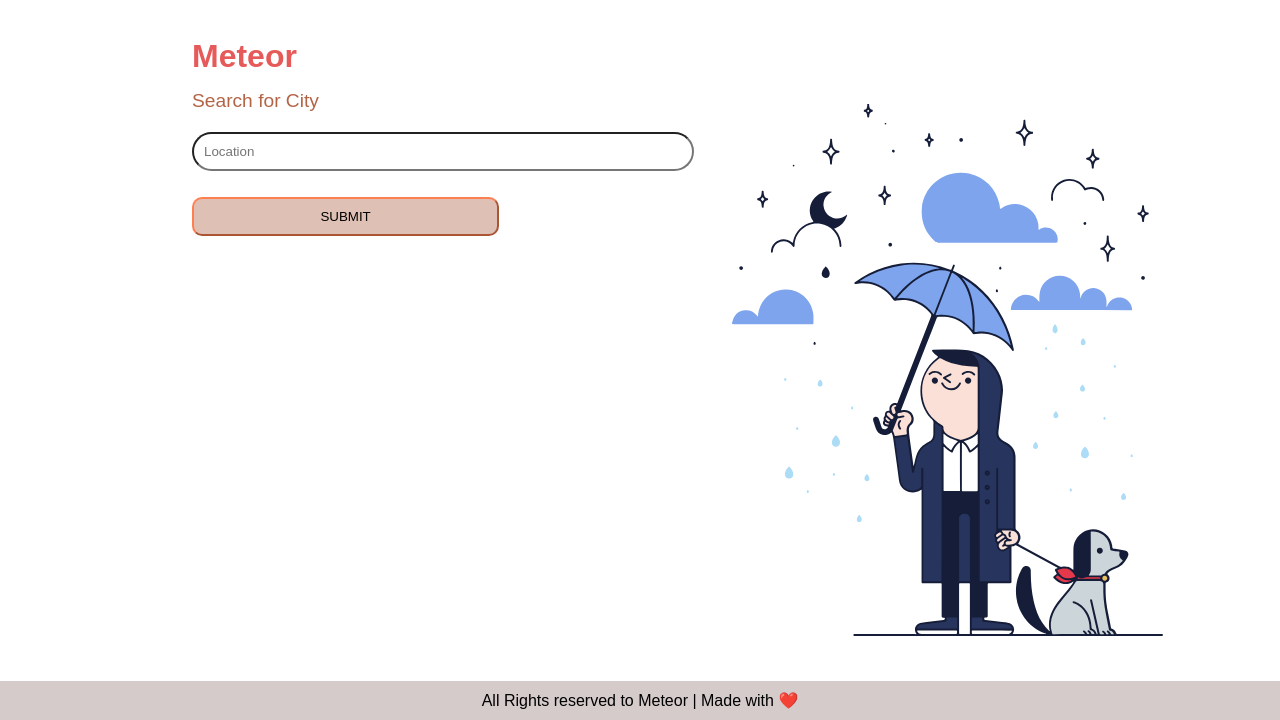
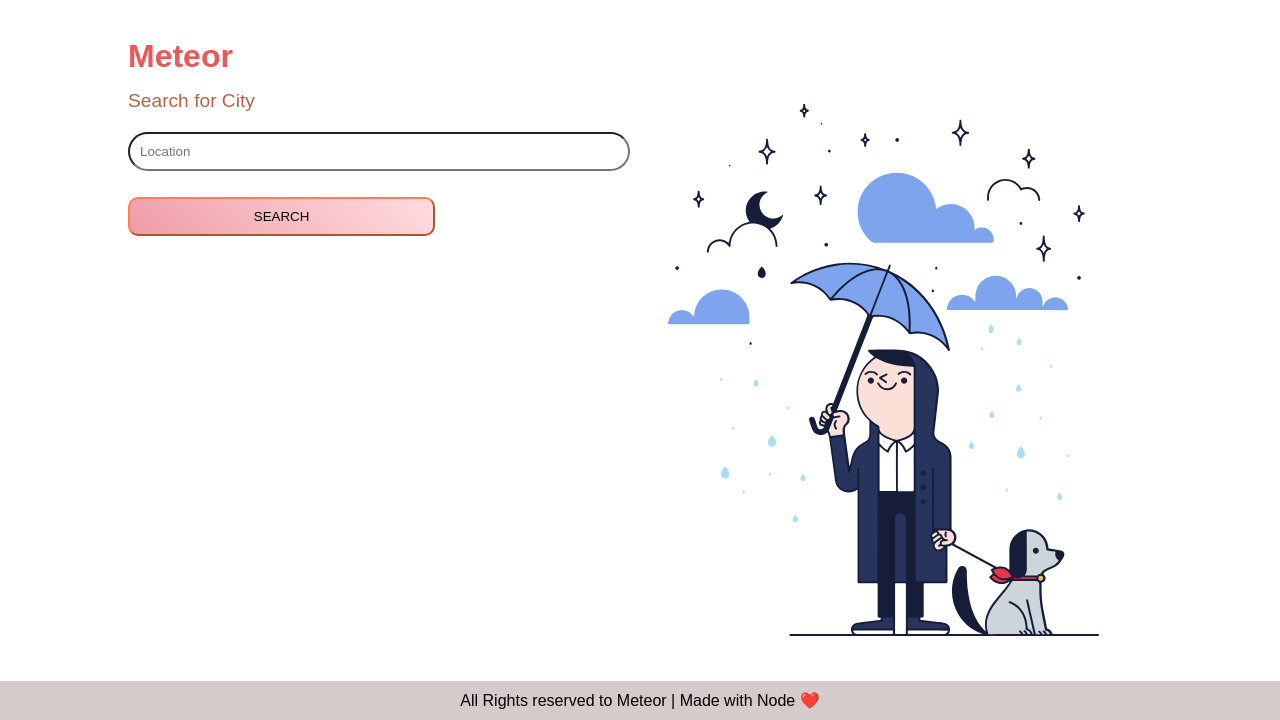
Before and after one commit to muhsinkamil/Node-js-Learning, a Node server app: page / in a window 1280 px wide. Shown: the part 80-800 px from the top of the page. Run offline with Node 20, Linux system fonts and the light colour scheme.

Commit message:
Changing styles

```diff
--- a/web-server/public/css/styles.css
+++ b/web-server/public/css/styles.css
@@ -7,7 +7,7 @@
 
 /* Partial styling */
 h1 {
-  margin: 3% 0 15px 15%;
+  margin: 3% 0 15px 10%;
   color: rgb(231, 90, 90);
 }
 
@@ -47,7 +47,7 @@ nav li a {
 }
 
 .container {
-  margin-left: 15%;
+  margin-left: 10%;
   height: 70vh;
   width: 80%;
 }
@@ -80,7 +80,7 @@ form {
 }
 
 .submit-btn {
-  background: rgb(223, 192, 181);
+  background: linear-gradient(45deg, #ee9ca7, #ffdde1);
   color: black;
   outline: none;
   border-color: coral;
@@ -94,6 +94,7 @@ form {
 .form-item {
   display: flex;
   flex-direction: column;
+  width: 100%;
 }
 
 #location {
@@ -102,6 +103,8 @@ form {
 
 #weather {
   margin-top: 5%;
+  width: auto;
+  word-wrap: break-word;
 }
 
 .error {
--- a/web-server/templates/partials/footer.hbs
+++ b/web-server/templates/partials/footer.hbs
@@ -1 +1 @@
-<p class="copyright">All Rights reserved to {{ company }} | Made with ❤️</p>
+<p class="copyright">All Rights reserved to {{ company }} | Made with Node ❤️</p>
--- a/web-server/templates/views/help.hbs
+++ b/web-server/templates/views/help.hbs
@@ -49,7 +49,7 @@
                 tempus
                 aliquam porta. Vestibulum et ipsum eu neque luctus euismod. In tincidunt sem vitae urna feugiat, sit
                 amet
-                laoreet risus convallis. Morbi et ipsum mattis </p>
+                laoreet risus convallis.</p>
         </div>
 
     </div>
--- a/web-server/templates/views/index.hbs
+++ b/web-server/templates/views/index.hbs
@@ -17,8 +17,8 @@
                 <div class="search-city">Search for City</div>
                 <form>
                     <input type="text" placeholder="Location" name="location" class="search-input" id="search-location"
-                        autocomplete="off">
-                    <button class="submit-btn" id="submit-location">Submit</button>
+                        autocomplete="off" autofocus>
+                    <button class="submit-btn" id="submit-location">Search</button>
                 </form>
 
                 <p id="location"></p>
```
Also changed, not shown: web-server/public/js/app.js.
